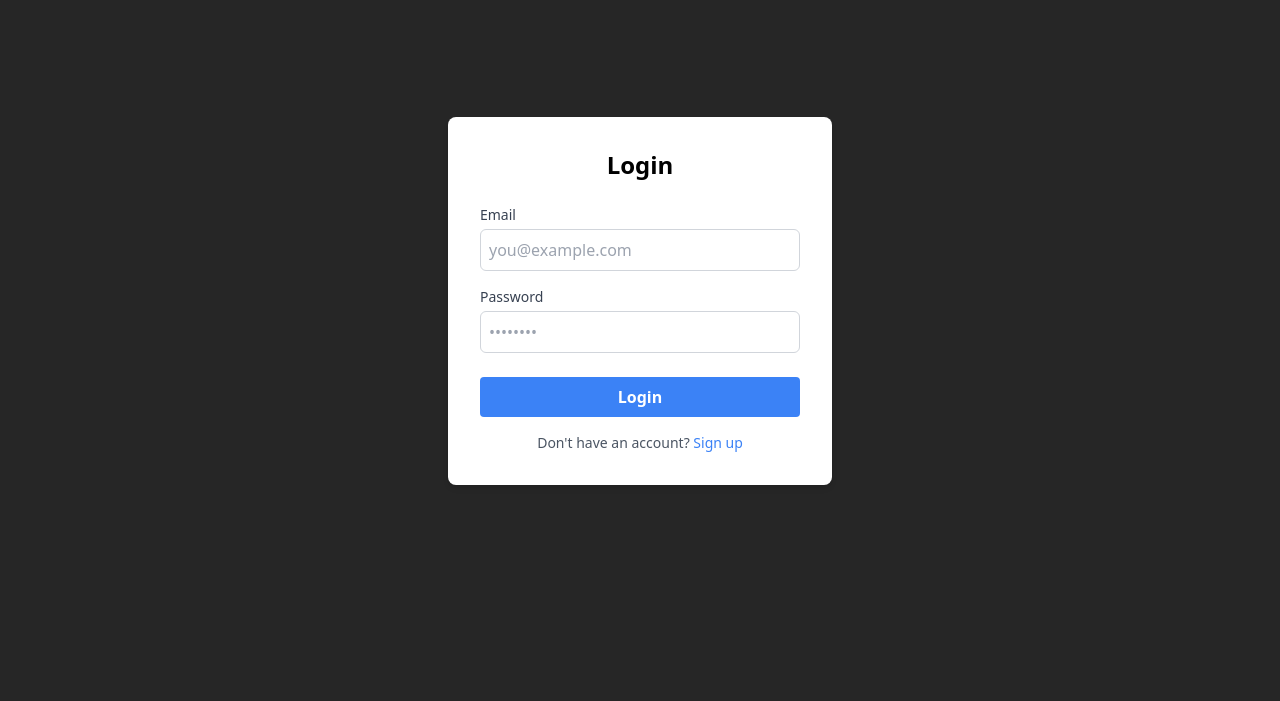
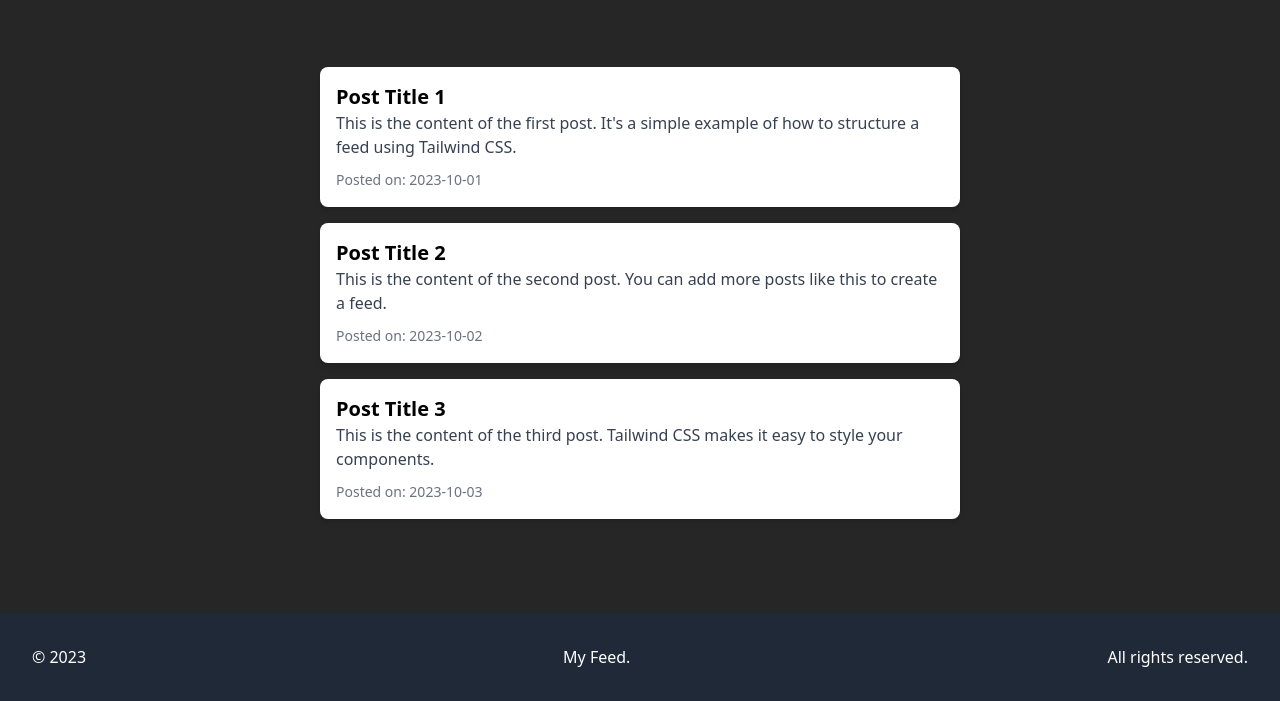
Before and after one commit to JNettli/css-frameworks-CA, a website: page src/pages/feed/index.html in a window 1280 px wide. Shown: the part 99-800 px from the top of the page. Drawn offline with nearby package versions, Linux system fonts and the light colour scheme; files that its build step writes are made by us from their sources.

Commit message:
feat: added fake logo to project and start of feed page

```diff
--- a/src/pages/feed/index.html
+++ b/src/pages/feed/index.html
@@ -3,27 +3,54 @@
 <head>
     <meta charset="UTF-8">
     <meta name="viewport" content="width=device-width, initial-scale=1.0">
-    <link href="./src/css/output.css" rel="stylesheet">
+    <link href="../../css/output.css" rel="stylesheet">
     <title>CSS Frameworks CA</title>
 </head>
-<body class="bg-neutral-800 flex items-center justify-center h-screen">
-    <div class="bg-white p-8 rounded-lg shadow-md w-96">
-        <h2 class="text-2xl font-bold text-center mb-6">Login</h2>
-        <form id="loginForm">
-            <div class="mb-4">
-                <label for="email" class="block text-sm font-medium text-gray-700">Email</label>
-                <input type="email" id="email" name="email" required class="mt-1 block w-full border border-gray-300 rounded-md p-2 focus:outline-none focus:ring focus:ring-blue-500" placeholder="you@example.com">
+<body class="bg-neutral-800 flex flex-col items-center justify-center h-screen">
+        <!-- Header -->
+        <header class="bg-blue-600 text-white p-8 w-full flex justify-between items-center absolute top-0">
+            <h1 class="">Faecbouk</h1>
+            <h1 class="text-2xl font-bold">My Feed</h1>
+            <a href="../profile/index.html">My Profile</a>
+        </header>
+
+        <!-- Main Content -->
+        <main class="max-w-2xl mx-auto p-4">
+            <!-- Post 1 -->
+            <div class="bg-white shadow-md rounded-lg p-4 mb-4">
+                <h2 class="text-xl font-semibold">Post Title 1</h2>
+                <p class="text-gray-700">This is the content of the first post. It's a simple example of how to structure a feed using Tailwind CSS.</p>
+                <div class="mt-2">
+                    <span class="text-gray-500 text-sm">Posted on: 2023-10-01</span>
+                </div>
             </div>
-            <div class="mb-6">
-                <label for="password" class="block text-sm font-medium text-gray-700">Password</label>
-                <input type="password" id="password" name="password" required class="mt-1 block w-full border border-gray-300 rounded-md p-2 focus:outline-none focus:ring focus:ring-blue-500" placeholder="••••••••">
+
+            <!-- Post 2 -->
+            <div class="bg-white shadow-md rounded-lg p-4 mb-4">
+                <h2 class="text-xl font-semibold">Post Title 2</h2>
+                <p class="text-gray-700">This is the content of the second post. You can add more posts like this to create a feed.</p>
+                <div class="mt-2">
+                    <span class="text-gray-500 text-sm">Posted on: 2023-10-02</span>
+                </div>
             </div>
-            <button type="submit" class="w-full bg-blue-500 text-white font-bold py-2 rounded hover:bg-blue-600 transition duration-200">Login</button>
-        </form>
-        <p class="mt-4 text-center text-sm text-gray-600">
-            Don't have an account? <a href="#" class="text-blue-500 hover:underline">Sign up</a>
-        </p>
-    </div>
+
+            <!-- Post 3 -->
+            <div class="bg-white shadow-md rounded-lg p-4 mb-4">
+                <h2 class="text-xl font-semibold">Post Title 3</h2>
+                <p class="text-gray-700">This is the content of the third post. Tailwind CSS makes it easy to style your components.</p>
+                <div class="mt-2">
+                    <span class="text-gray-500 text-sm">Posted on: 2023-10-03</span>
+                </div>
+            </div>
+        </main>
+
+        <!-- Footer -->
+        <footer class="bg-gray-800 text-white text-center p-8 w-full flex justify-between items-center absolute bottom-0 mt-4">
+            <p>&copy; 2023</p>
+            <p>My Feed.</p>
+            <p>All rights reserved.</p>
+        </footer>
+
     <script src="./src/js/pages/app.js"></script>
 </body>
 </html>
--- a/tailwind.config.js
+++ b/tailwind.config.js
@@ -4,13 +4,9 @@ module.exports = {
   content: ["./**/*.{html,js}", "./!node_modules"],
   theme: {
     extend: {
-      colors: {
-        'primary': '#FF6363',
-        'secondary': {
-          100: '#E2E2D5',
-          200: '#888883',
-        }
-      }
+      fontFamily: {
+        custom: ["Nunito"],
+      },
     },
   },
   plugins: [],
```
Also changed, not shown: index.html (+2 -1 lines), src/css/output.css.
